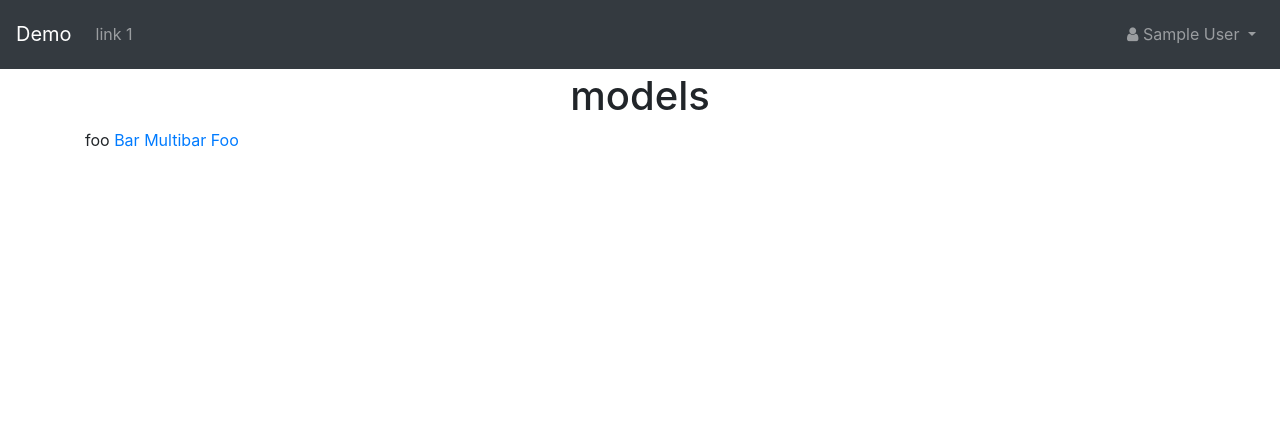
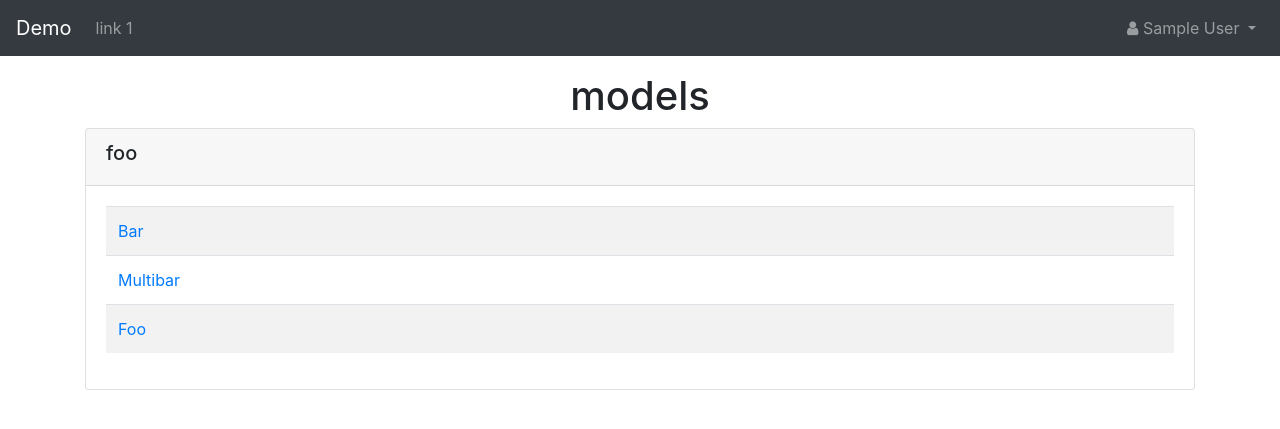
Before and after one commit to Foxugly/django_test, a Django app: page / in a window 1280 px wide. Shown: the top 429 px of the page. Run offline with Django 3.2, Linux system fonts and the light colour scheme; the visitor is signed in with stand-in values (Sample User, id 1); some libraries are stand-ins or nearby versions.

Commit message:
version 1

```diff
--- a/templates/base.html
+++ b/templates/base.html
@@ -1,26 +1,15 @@
 {% load bootstrap4 static i18n hijack_tags common_tags %}
-<html>
+<!DOCTYPE html>
+<html lang="en">
 	<head>
 		<meta charset="utf-8">
-		<link rel="stylesheet" href="https://maxcdn.bootstrapcdn.com/bootstrap/4.1.0/css/bootstrap.min.css">
-		<link href="https://maxcdn.bootstrapcdn.com/font-awesome/4.7.0/css/font-awesome.min.css" rel="stylesheet">
-		<link rel="stylesheet" type="text/css" href="{% static 'select2/css/bootstrap-select.css' %}" />
-		<link rel="stylesheet" type="text/css" href="{% static 'hijack/hijack-styles.css' %}" />
+		  <link rel="stylesheet" href="https://maxcdn.bootstrapcdn.com/bootstrap/4.1.1/css/bootstrap.min.css">
+		  <link rel="stylesheet" href="https://stackpath.bootstrapcdn.com/font-awesome/4.7.0/css/font-awesome.min.css">
+		  <link rel="stylesheet" type="text/css" href="{% static 'select2/css/bootstrap-select.css' %}" />
+		  <link rel="stylesheet" type="text/css" href="{% static 'hijack/hijack-styles.css' %}" />
 		<style>
 			body {
 				padding-top: 4.5rem;
-			}
-			.navbar-collapse.collapse.in {
-				display: block!important;
-			}
-
-			.bootstrap-select .dropdown-toggle .filter-option {
-				padding-top: 10px;
-			}
-
-			.dropdown-toggle{
-				padding-top: 0.9rem;
-				padding-bottom: 0.9rem;
 			}
 		</style>
 	</head>
--- a/templates/index.html
+++ b/templates/index.html
@@ -3,12 +3,20 @@
 {% block content %}
 <div class="text-center"><h1>models</h1></div>
 
-<div>
+<div class="card">
 {% for key, list in apps.items %}
-	{{key}}
+	<div class="card-header">
+		<h5>{{key}}</h5>
+	</div>
+	<div class="card-body">
+		<table class="table table-striped">
+			<tbody>
 	{% for model in list %}
-		<a href= '{{model.url}}'}>{{model|verbose_name}}</a>
+		<tr><td><a href= '{{model.url}}'}>{{model|verbose_name}}</a></td></tr>
 	{% endfor %}
+		  </tbody>
+		</table>
+	</div>
 {% endfor %}
 </div>
 {% endblock content %}
--- a/urls.py
+++ b/urls.py
@@ -26,19 +26,20 @@ def home(request):
     c = {}
     available_apps = {}
     for app in apps.get_models():
-        print(app._meta.verbose_name)
         if not app.__module__.startswith("django"):
             a = app.__module__.split('.models')[0]
-            #print(app.get_absolute_url)
-            #print('{path}'.format(path=app.get_absolute_url))
-            #dict_model = {'name':app._meta.verbose_name,'url':app.get_absolute_url}
             if a in available_apps:
                available_apps[a].append(app)
             else:
                 available_apps[a] = [app]
-    print(available_apps)
     c['apps'] = available_apps
     return render(request, "index.html", c)
+
+
+def test(request):
+    return render(request,"test.html")
+
+
 
 urlpatterns = [
 
@@ -46,7 +47,7 @@ urlpatterns = [
 	path('foo/', FooListView.as_view(), name='foo-list'),
 	path('bar/', BarListView.as_view(), name='bar-list'),
 	path('multibar/', MultibarListView.as_view(), name='multibar-list'),
-
+    path('test/', test, name='test'),
 	path('foo/add/',FooCreateView.as_view(), name="foo-add"),
 	path('bar/add/',BarCreateView.as_view(), name="bar-add"),
 	path('multibar/add/',MultibarCreateView.as_view(), name="multibar-add"),
```
Also changed, not shown: templates/update.html (+11 -4 lines), templates/test.html (added).
